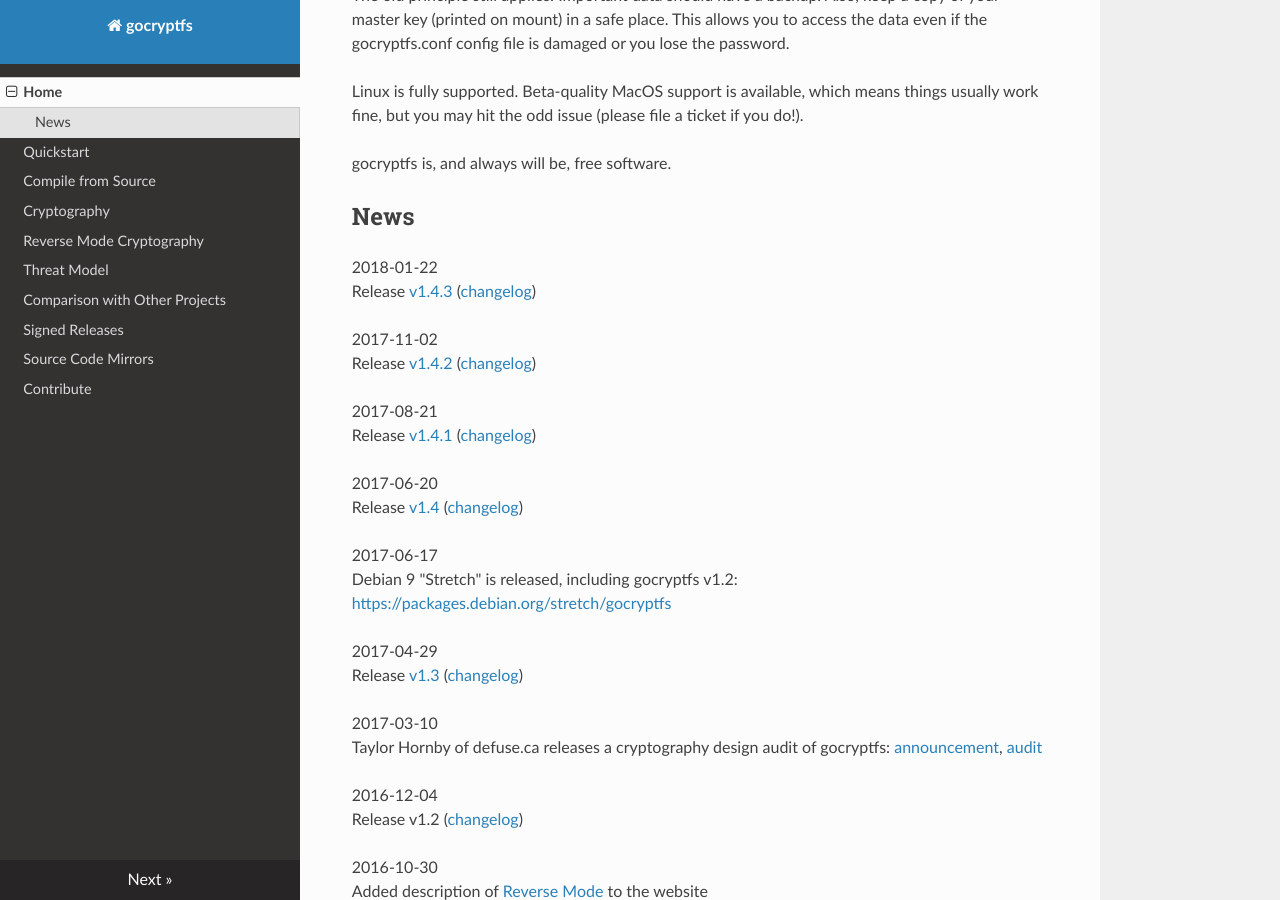
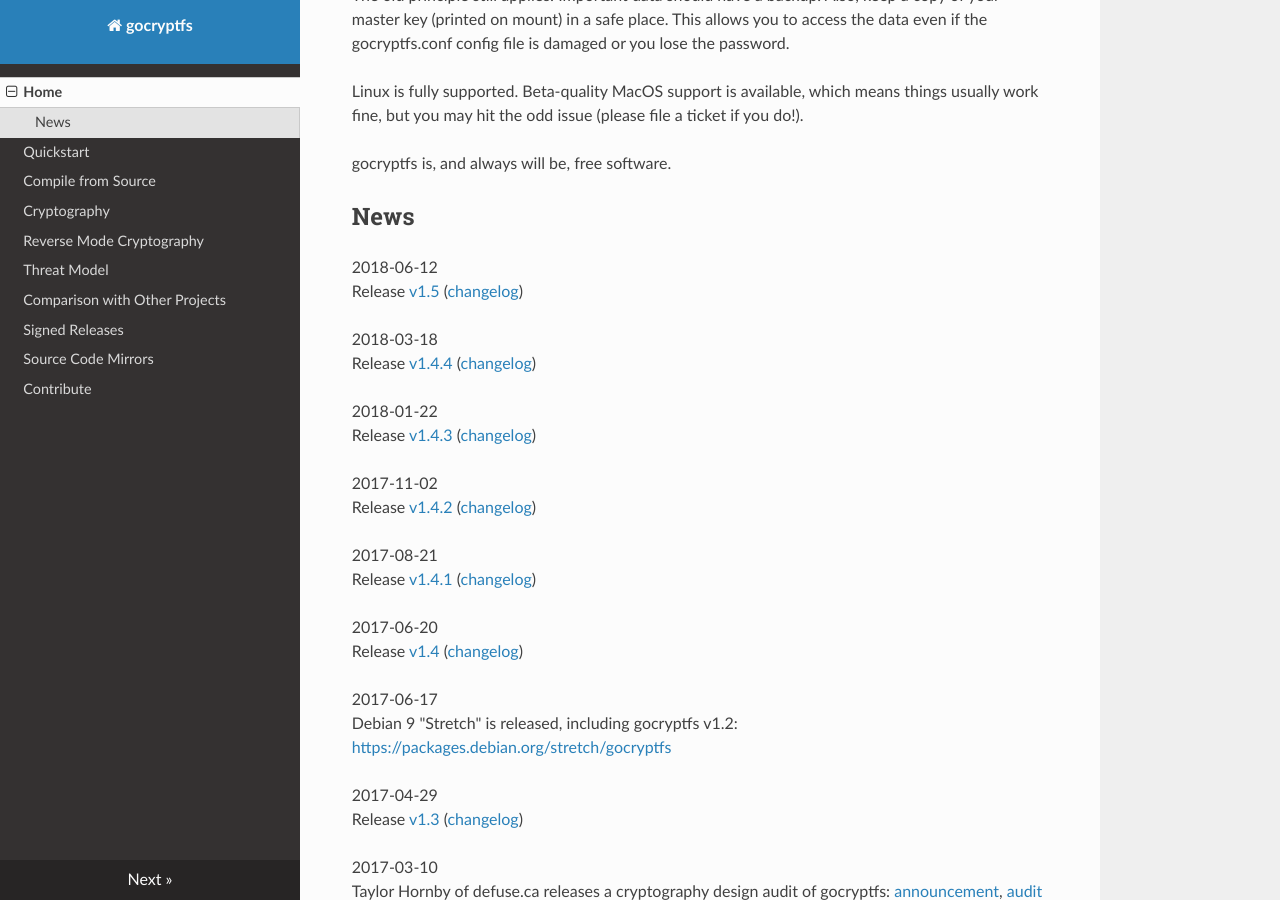
Before and after one commit to rfjakob/gocryptfs-website, an MkDocs documentation site: the page built from docs/index.md, in a window 1280 px wide and 900 px high, scrolled down 912 px. Built offline with MkDocs 1.6.1, drawn with Linux system fonts in a browser that asks for light colours; nearby versions of some CDN libraries; old or Windows-style settings are respelled for this version of MkDocs.

Commit message:
Add v1.4.4 and v1.5 to News

```diff
--- a/docs/index.md
+++ b/docs/index.md
@@ -46,6 +46,12 @@ gocryptfs is, and always will be, free software.
 News
 ----
 
+2018-06-12
+Release [v1.5](https://github.com/rfjakob/gocryptfs/releases) ([changelog](https://github.com/rfjakob/gocryptfs#changelog))
+
+2018-03-18
+Release [v1.4.4](https://github.com/rfjakob/gocryptfs/releases) ([changelog](https://github.com/rfjakob/gocryptfs#changelog))
+
 2018-01-22
 Release [v1.4.3](https://github.com/rfjakob/gocryptfs/releases) ([changelog](https://github.com/rfjakob/gocryptfs#changelog))
 
```
